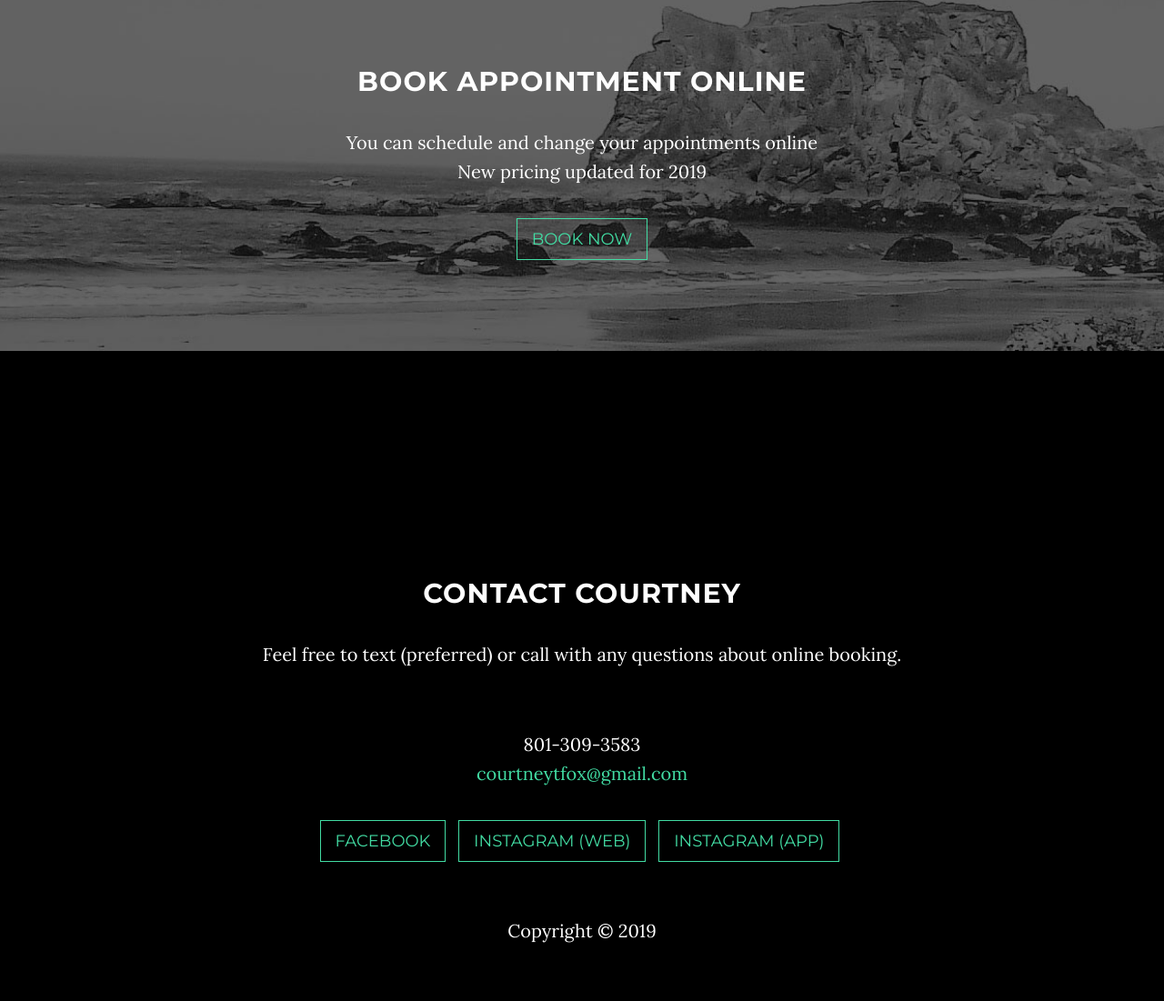
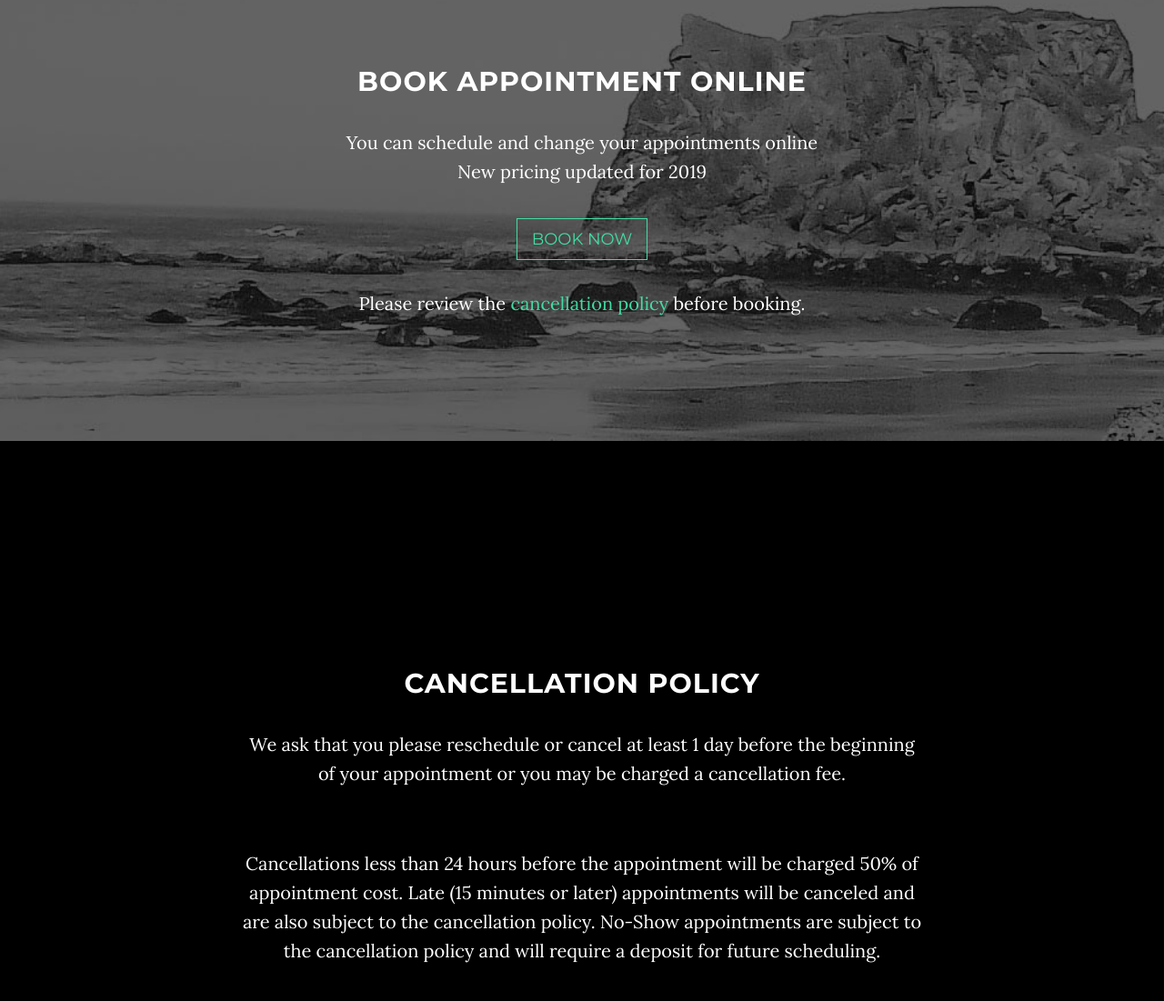
Before and after one commit to coffeejoshua/hairbycourtneyfox, a website: page public_html/index.html in a window 1280 px wide. Shown: the part 2042-3143 px from the top of the page at 91% size. Drawn offline with nearby package versions, Linux system fonts and the light colour scheme.

Commit message:
add cancellation policy

```diff
--- a/public_html/index.html
+++ b/public_html/index.html
@@ -97,13 +97,13 @@
               I specialize in color and extensions and post client photos on&nbsp;
               <a href="https://www.facebook.com/Hair-by-Courtney-Fox-1027307230660935/">My Facebook Page</a>.</p>
             <p>I'm located at Janica Nicole Salon &amp; Spa in Salt Lake City.
-              <a href="https://squareup.com/appointments/book/GG5YON/courtney-tebbs-fox">Book your
-            appointment online</a>&nbsp;today!</p>
+              <a class="page-scroll" href="#book">Book your
+            appointment online</a> today!</p>
           </div>
         </div>
       </div>
     </div>
-    <!-- Download Section -->
+    <!-- Book Section -->
     <section id="book" class="content-section text-center">
       <div class="download-section">
         <div class="container">
@@ -112,7 +112,25 @@
             <p>You can schedule and change your appointments online
               <br>New pricing updated for 2019</p>
             <a href="https://squareup.com/appointments/book/GG5YON/courtney-tebbs-fox" class="btn btn-default btn-lg">Book Now<br></a>
+            <p><br>Please review the <a href="#cancellation">cancellation policy</a> before booking.</p>
           </div>
+        </div>
+      </div>
+    </section>
+    <!-- Cancellation Section -->
+    <section id="cancellation" class="container content-section text-center">
+      <div class="row">
+        <div class="col-lg-8 col-lg-offset-2">
+          <h2>Cancellation Policy</h2>
+          <p>We ask that you please reschedule or cancel at least 1 day before the beginning of your appointment
+            or you may be charged a cancellation fee.
+            <br>
+            <br>
+          </p>
+          <p>Cancellations less than 24 hours before the appointment will be charged 50% of appointment cost.
+            Late (15 minutes or later) appointments will be canceled and are also subject to the cancellation policy.
+            No-Show appointments are subject to the cancellation policy and will require a deposit for future scheduling.
+          </p>
         </div>
       </div>
     </section>
```
